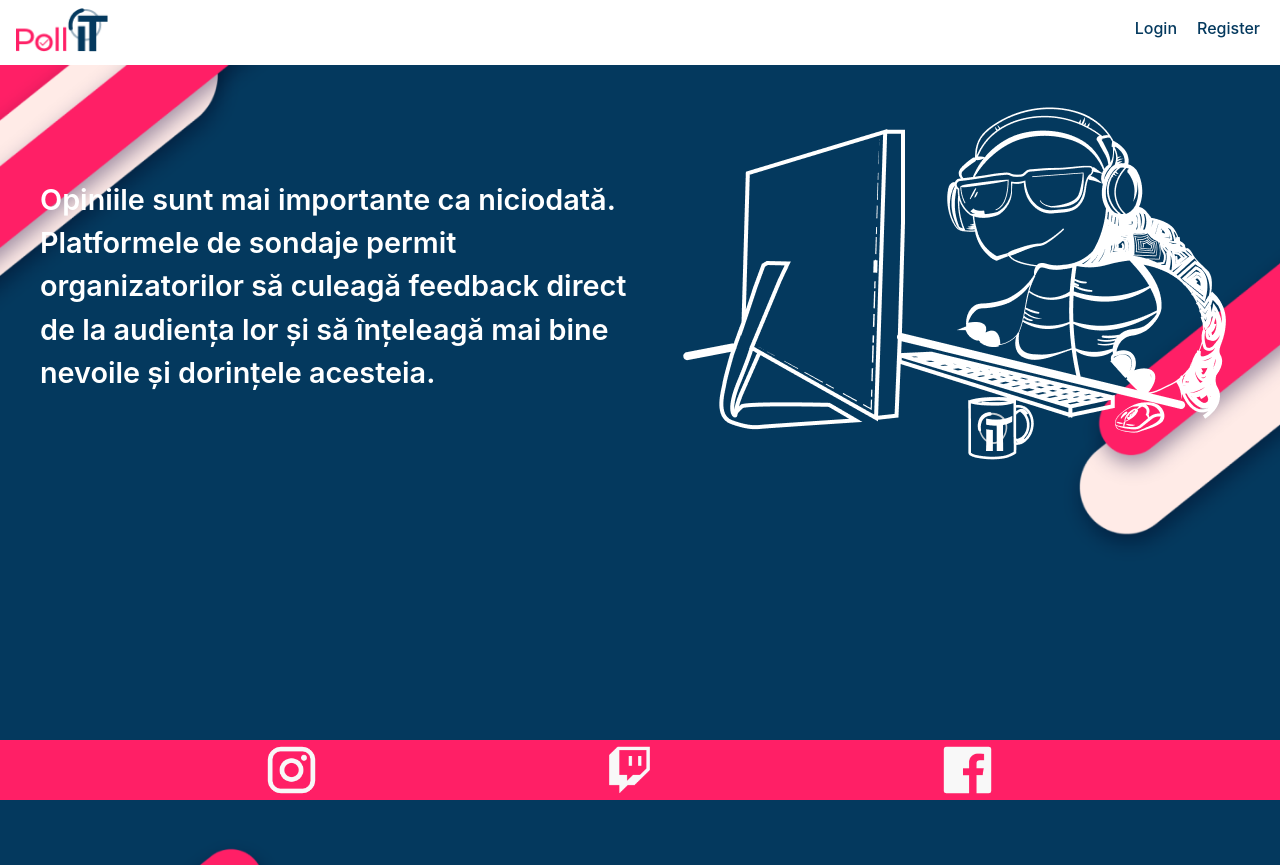
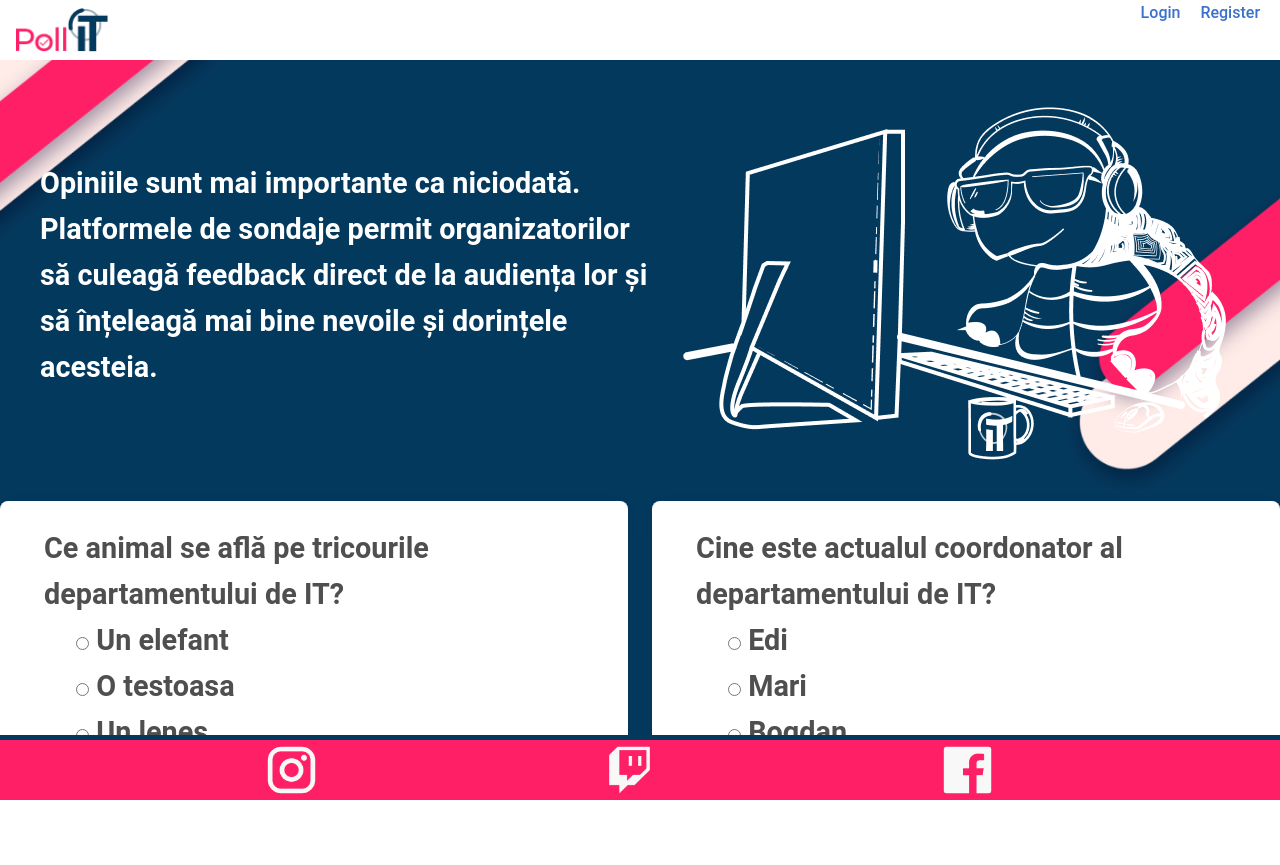
Before and after one commit to AndreeaViky/PollIT, a React (Vite) app in the folder frontend/: page / in a window 1280 px wide. After the commit the page ends 800 px from the top, so only its background shows below. Built offline with nearby package versions, Linux system fonts and the light colour scheme.

Commit message:
Cards ish

```diff
--- a/frontend/package.json
+++ b/frontend/package.json
@@ -10,6 +10,7 @@
     "preview": "vite preview"
   },
   "dependencies": {
+    "mdb-react-ui-kit": "^7.0.0",
     "react": "^18.2.0",
     "react-dom": "^18.2.0"
   },
--- a/frontend/src/App.css
+++ b/frontend/src/App.css
@@ -1,7 +1,7 @@
 .page {
-    margin-top: 65px;
-    margin-bottom: 65px;
     overflow-y: auto;
+    overflow-x: hidden;
+    height: 100%;
 }
 
 .testoasa {
@@ -30,4 +30,4 @@ p {
     .testoasa {
         width: 100%;
     }
-  }
+}
--- a/frontend/src/App.jsx
+++ b/frontend/src/App.jsx
@@ -3,6 +3,7 @@ import "./App.css";
 
 import Navbar from "./components/Navbar/Navbar.jsx";
 import Footer from "./components/Footer/Footer.jsx";
+import Cards from "./components/Cards/cards.jsx";
 
 import Testoasa from "./assets/testoasa.png";
 
@@ -21,6 +22,10 @@ function App() {
             <img className="testoasa" src={Testoasa} />
           </div>
         </div>
+
+        <div>
+          <Cards />
+        </div>
       </div>
       <Footer />
     </>
--- /dev/null
+++ b/frontend/src/components/Cards/Cards.css
@@ -0,0 +1,9 @@
+.cards {
+    margin-left: 15px;
+    margin-right: 15px;
+}
+
+input[type='radio']{
+    width: 25px;
+    height: 25px;
+}
--- /dev/null
+++ b/frontend/src/components/Cards/Cards.jsx
@@ -0,0 +1,135 @@
+import React from "react";
+import {
+  MDBCard,
+  MDBCardBody,
+  MDBCardTitle,
+  MDBCardText,
+  MDBRow,
+  MDBCol,
+} from "mdb-react-ui-kit";
+
+export default function Cards() {
+  return (
+    <MDBRow className="row-cols-1 row-cols-md-2 g-4">
+      <MDBCol className="card-margin">
+        <MDBCard>
+          <MDBCardBody>
+            <MDBCardText>
+              Ce animal se află pe tricourile departamentului de IT?
+              <div>
+                <ul>
+                  <li class="option">
+                    <input type="radio" name="tricou" />
+                    <span> Un elefant</span>
+                  </li>
+                  <li class="option">
+                    <input type="radio" name="tricou" />
+                    <span> O testoasa</span>
+                  </li>
+                  <li class="option">
+                    <input type="radio" name="tricou" />
+                    <span> Un lenes</span>
+                  </li>
+                  <li class="option">
+                    <input type="radio" name="tricou" />
+                    <span> Un caine</span>
+                  </li>
+                </ul>
+              </div>
+            </MDBCardText>
+          </MDBCardBody>
+        </MDBCard>
+      </MDBCol>
+
+      <MDBCol>
+        <MDBCard>
+          <MDBCardBody>
+            <MDBCardText>
+              Cine este actualul coordonator al departamentului de IT?
+              <div>
+                <ul>
+                  <li class="option">
+                    <input type="radio" name="tricou" />
+                    <span> Edi</span>
+                  </li>
+                  <li class="option">
+                    <input type="radio" name="tricou" />
+                    <span> Mari</span>
+                  </li>
+                  <li class="option">
+                    <input type="radio" name="tricou" />
+                    <span> Bogdan</span>
+                  </li>
+                  <li class="option">
+                    <input type="radio" name="tricou" />
+                    <span> Codrut</span>
+                  </li>
+                </ul>
+              </div>
+            </MDBCardText>
+          </MDBCardBody>
+        </MDBCard>
+      </MDBCol>
+
+      <MDBCol>
+        <MDBCard>
+          <MDBCardBody>
+            <MDBCardText>
+              Cine este team lead la echipa de infra?
+              <div>
+                <ul>
+                  <li class="option">
+                    <input type="radio" name="tricou" />
+                    <span> Rober</span>
+                  </li>
+                  <li class="option">
+                    <input type="radio" name="tricou" />
+                    <span> Vlad</span>
+                  </li>
+                  <li class="option">
+                    <input type="radio" name="tricou" />
+                    <span> Andrei</span>
+                  </li>
+                  <li class="option">
+                    <input type="radio" name="tricou" />
+                    <span> Povi</span>
+                  </li>
+                </ul>
+              </div>
+            </MDBCardText>
+          </MDBCardBody>
+        </MDBCard>
+      </MDBCol>
+
+      <MDBCol>
+        <MDBCard>
+          <MDBCardBody>
+            <MDBCardText>
+              Cine a fost MD Bucharest Walk anul acesta?
+              <div>
+                <ul>
+                  <li class="option">
+                    <input type="radio" name="tricou" />
+                    <span> Rares</span>
+                  </li>
+                  <li class="option">
+                    <input type="radio" name="tricou" />
+                    <span> Cip</span>
+                  </li>
+                  <li class="option">
+                    <input type="radio" name="tricou" />
+                    <span> Alexa</span>
+                  </li>
+                  <li class="option">
+                    <input type="radio" name="tricou" />
+                    <span> Mihai (MeHigh)</span>
+                  </li>
+                </ul>
+              </div>
+            </MDBCardText>
+          </MDBCardBody>
+        </MDBCard>
+      </MDBCol>
+    </MDBRow>
+  );
+}
--- a/frontend/src/components/Navbar/Navbar.css
+++ b/frontend/src/components/Navbar/Navbar.css
@@ -1,4 +1,4 @@
-.nav {
+.nav-navbar {
     width: 100%;
     height: 60px;
     position: fixed;
--- a/frontend/src/components/Navbar/Navbar.jsx
+++ b/frontend/src/components/Navbar/Navbar.jsx
@@ -4,7 +4,7 @@ import "./Navbar.css";
 
 function Navbar() {
   return (
-    <div className="nav">
+    <div className="nav-navbar">
       <div className="logo">
         <img src={Logo} alt="Logo" />
       </div>
--- a/frontend/src/index.css
+++ b/frontend/src/index.css
@@ -28,15 +28,16 @@ body {
   margin: 0;
   place-items: center;
   min-width: 320px;
-  min-height: 100vh;
   background-image: url(./assets/background.png);
   background-size: cover;
   overflow: hidden;
+  height: 100vh;
 }
 
 #root {
-  height: inherit;
-  width: inherit;
+  height: 100%;
+  padding-top: 65px;
+  padding-bottom: 65px;
 }
 
 h1 {
--- a/frontend/src/main.jsx
+++ b/frontend/src/main.jsx
@@ -2,6 +2,7 @@ import React from 'react'
 import ReactDOM from 'react-dom/client'
 import App from './App.jsx'
 import './index.css'
+import 'mdb-react-ui-kit/dist/css/mdb.min.css';
 
 ReactDOM.createRoot(document.getElementById('root')).render(
   <React.StrictMode>
```
Also changed, not shown: 1 other file (tests, documents, lock files or other folders).
